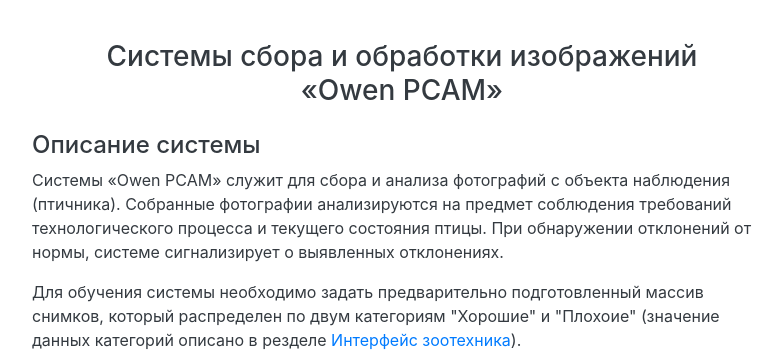
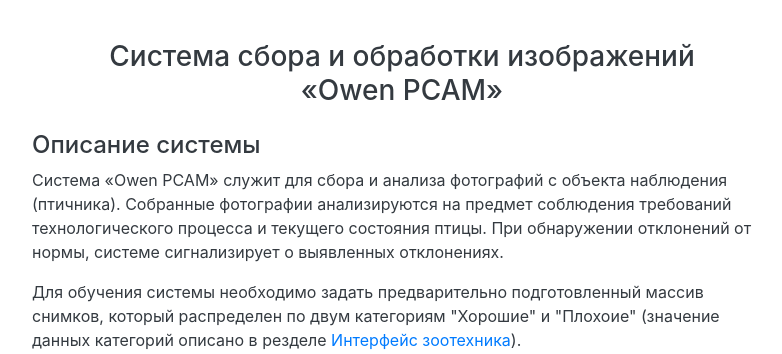
Before and after one commit to AlexGolovaschenko/PoultryCam, a Django app: page /docs/ in a window 1280 px wide. Shown: the part 50-404 px from the top of the page, without its empty margins (238-1020 px from the left). Run offline with Django 3.2, Linux system fonts and the light colour scheme; parts of the project's set-up code (start-up, migrations or seed data) failed here and were passed over; some libraries are stand-ins or nearby versions.

Commit message:
fix typo

```diff
--- a/poultrycam/poultrycam/templates/poultrycam/documentation.html
+++ b/poultrycam/poultrycam/templates/poultrycam/documentation.html
@@ -7,14 +7,14 @@
 <div class="container py-4" style="max-width: 800px">
 
 	<div class="container-fluid pt-3">
-		<h3 class="text-dark text-center">Системы сбора и обработки изображений <br/> «Owen PCAM»</h3>
+		<h3 class="text-dark text-center">Система сбора и обработки изображений <br/> «Owen PCAM»</h3>
 	</div>
 
 
 	<div class="container-fluid pt-3">
 		<h4 class="text-dark">Описание системы</h4>
 		<div class="text-dark">
-			<p> Системы «Owen PCAM» служит для сбора и анализа фотографий с объекта наблюдения (птичника).
+			<p> Система «Owen PCAM» служит для сбора и анализа фотографий с объекта наблюдения (птичника).
 			Собранные фотографии анализируются на предмет соблюдения требований технологического процесса и текущего состояния птицы.
 			При обнаружении отклонений от нормы, системе сигнализирует о выявленных отклонениях. </p>
 
```
